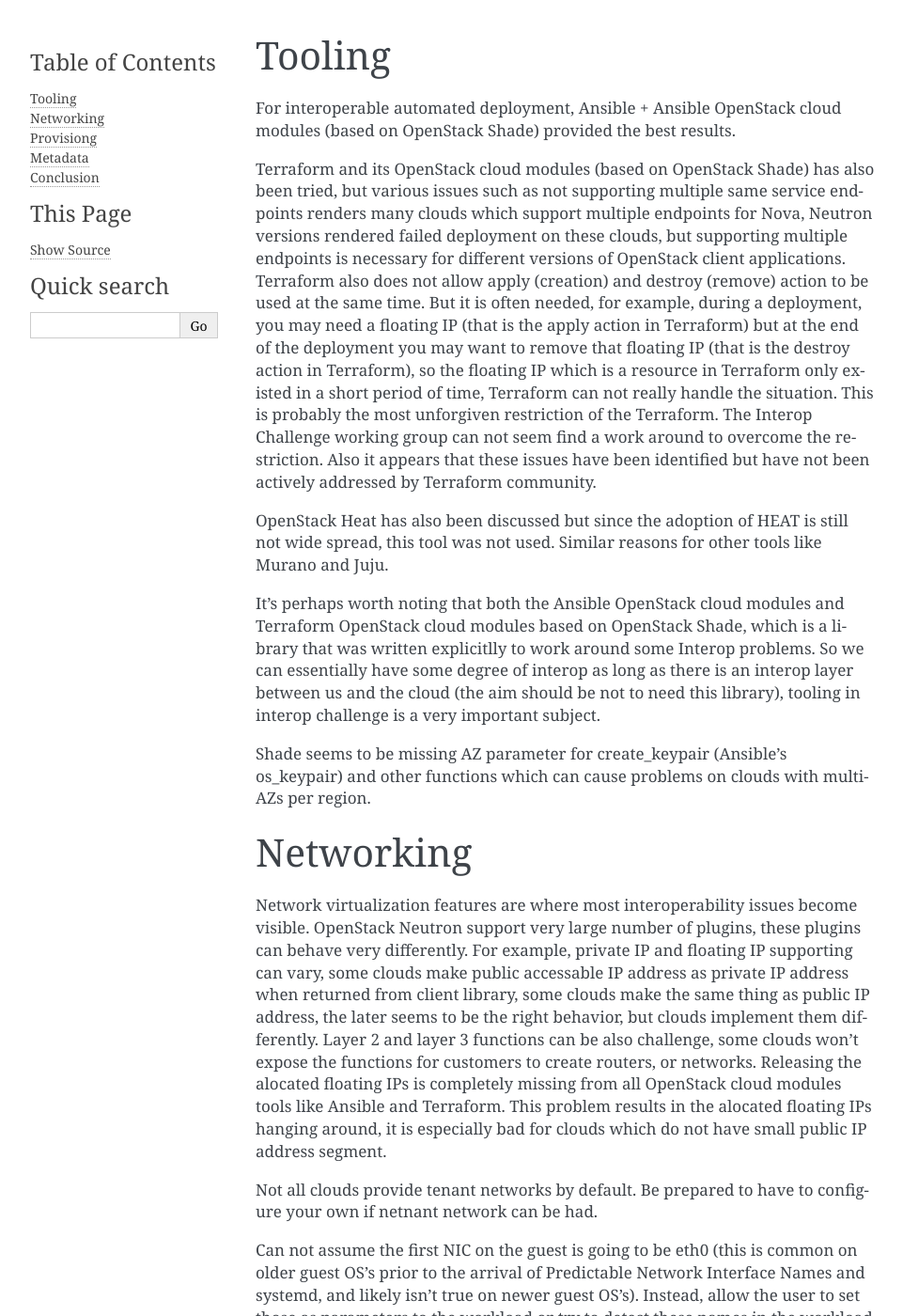
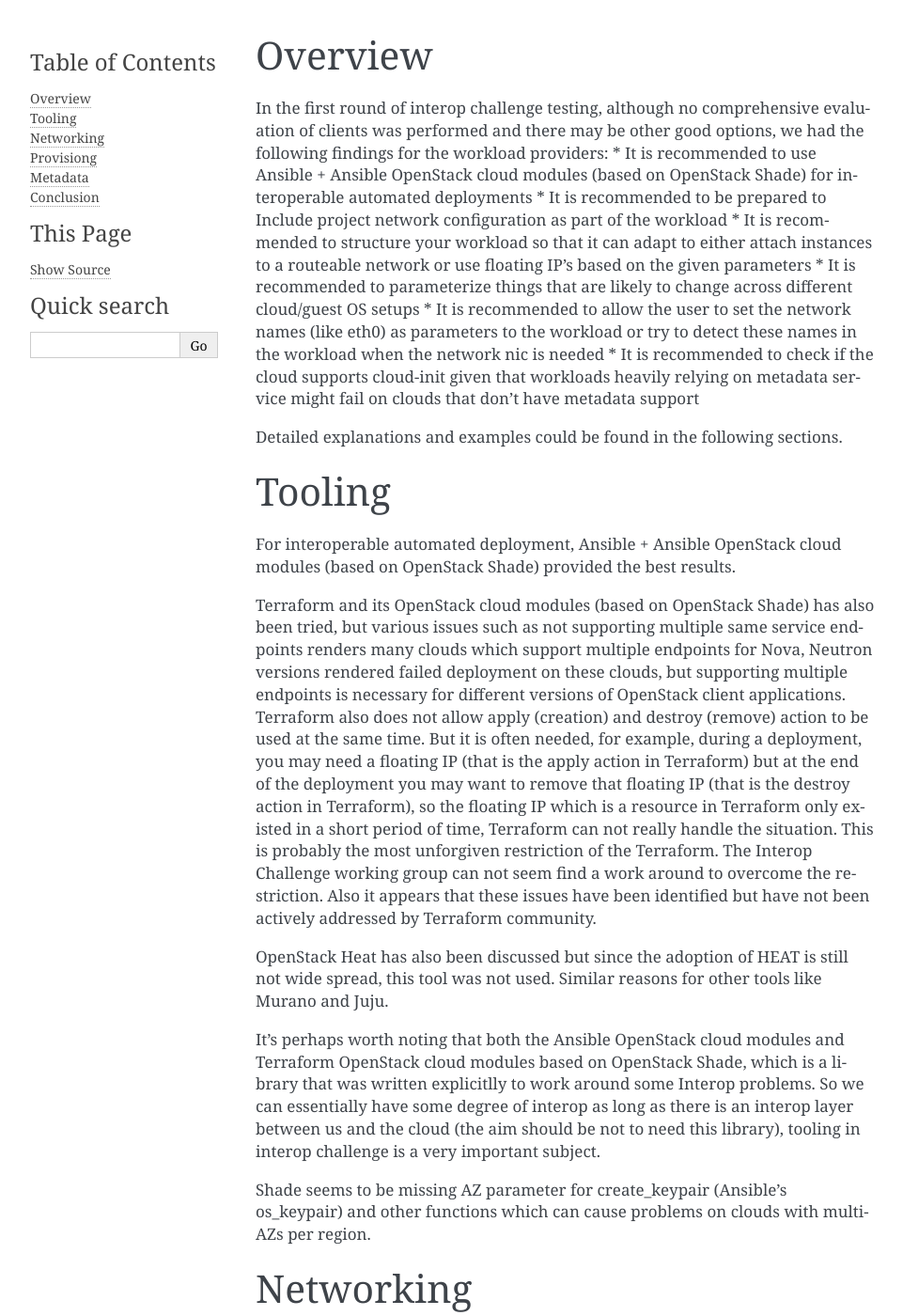
Before and after one commit to openstack-archive/interop-workloads, a Sphinx documentation site: the page built from doc/source/lessonslearnt.rst, in a window 1280 px wide and 1400 px high. Shown: the whole window at 94% size, without its empty margins (148-1109 px from the left). Built offline with Sphinx 7.4.7, drawn with Linux system fonts in a browser that asks for light colours; some of the changed text lies outside the part shown.

Commit message:
Add Overview Section For lessonslearnt document
Change-Id: I37f324353e59426ddf1e223327a72c63ec87efe5

```diff
--- a/doc/source/lessonslearnt.rst
+++ b/doc/source/lessonslearnt.rst
@@ -1,3 +1,27 @@
+Overview
+--------
+
+In the first round of interop challenge testing, although no comprehensive evaluation
+of clients was performed and there may be other good options, we had the following findings
+for the workload providers:
+* It is recommended to use Ansible + Ansible OpenStack cloud modules (based on
+OpenStack Shade) for interoperable automated deployments
+* It is recommended to be prepared to Include project network configuration as
+part of the workload
+* It is recommended to structure your workload so that it can adapt to either
+attach instances to a routeable network or use floating IP's based on the given
+parameters
+* It is recommended to parameterize things that are likely to change across
+different cloud/guest OS setups
+* It is recommended to allow the user to set the network names (like eth0) as
+parameters to the workload or try to detect these names in the workload when the
+network nic is needed
+* It is recommended to check if the cloud supports cloud-init given that workloads
+heavily relying on metadata service might fail on clouds that don't have metadata
+support
+
+Detailed explanations and examples could be found in the following sections.
+
 Tooling
 -------
 
@@ -55,7 +79,7 @@
 especially bad for clouds which do not have small public IP address segment.
 
 Not all clouds provide tenant networks by default.  Be prepared to have to
-configure your own if netnant network can be had.
+configure your own if tenant network can be had.
 
 Can not assume the first NIC on the guest is going to be eth0 (this is common
 on older guest OS's prior to the arrival of Predictable Network Interface
```
